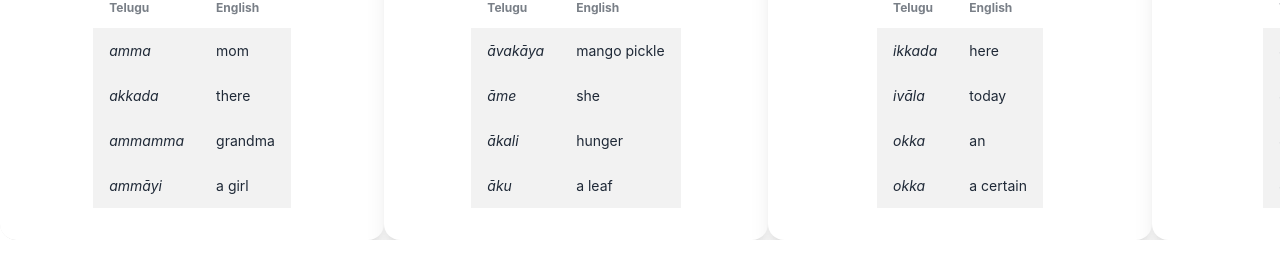
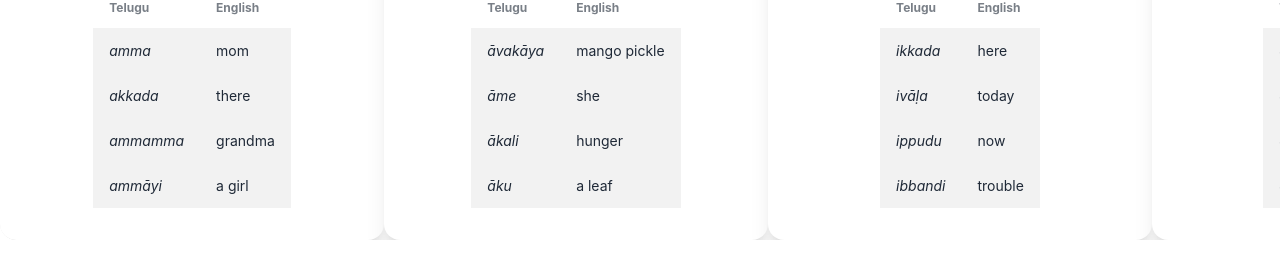
Before and after one commit to kesava/telugulingo, a React (Create React App) app: page / in a window 1280 px wide. Shown: the part 512-770 px from the top of the page. Built offline with nearby package versions, Linux system fonts and the light colour scheme.

Commit message:
Update lesson1.js

```diff
--- a/src/data/lesson1.js
+++ b/src/data/lesson1.js
@@ -125,12 +125,12 @@ export const varnamala = {
                         "ikkada", "here"
                     ],
                     [
-                        "ivāla", "today"
-                    ],
-                    [
-                        "okka", "an"
-                    ],
-                    ["okka", "a certain"]
+                        "ivāḷa", "today"
+                    ],
+                    [
+                        "ippudu", "now"
+                    ],
+                    ["ibbandi", "trouble"]
                 ]
             },
             "kannada": {
```
